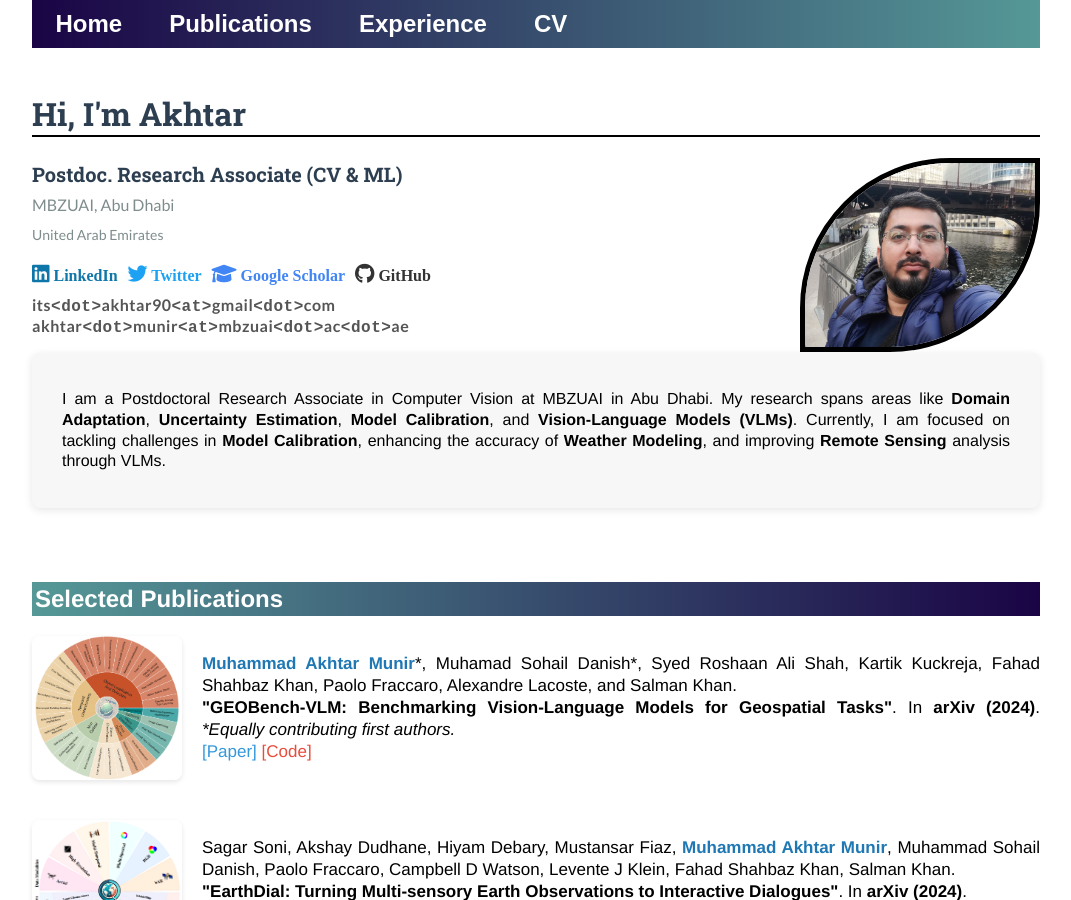
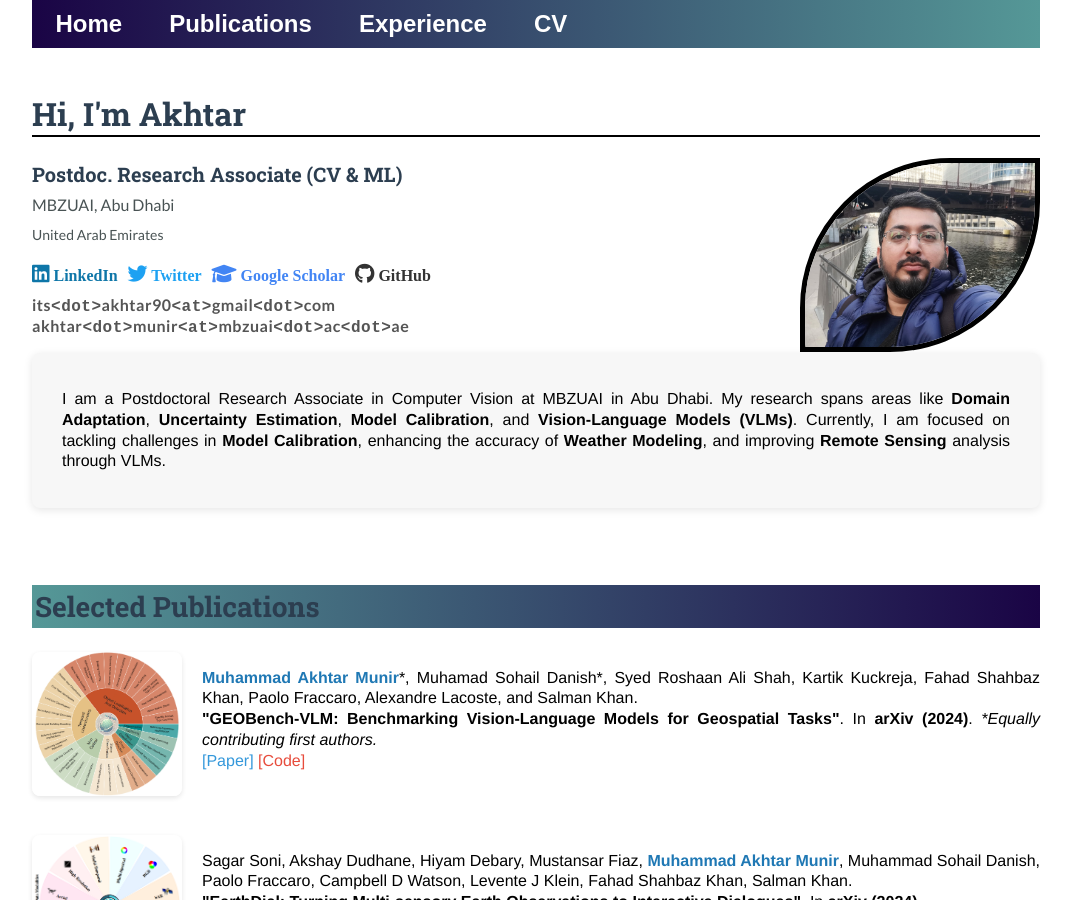
Before and after one commit to akhtarvision/akhtarvision.github.io, a Jekyll site: the page built from index.html, in a window 1280 px wide and 900 px high. Shown: the whole window, without its empty margins (104-1175 px from the left). Built offline with Jekyll 4.4.1, drawn with Linux system fonts in a browser that asks for light colours.

Commit message:
Update index.html

```diff
--- a/index.html
+++ b/index.html
@@ -15,8 +15,8 @@ title: Akhtar, CV & ML
         <div>
             <p style="font-family: 'Lato', sans-serif; font-size: 18px; color: #333; line-height: 1.6; margin: 0;">
                 <strong style="font-family: 'Roboto Slab', serif; font-size: 20px; color: #2c3e50;">Postdoc. Research Associate (CV & ML)</strong><br>
-                <span style="font-size: 16px; color: #7f8c8d;">MBZUAI, Abu Dhabi</span><br>
-                <span style="font-size: 14px; color: #7f8c8d;">United Arab Emirates</span><br>
+                <span style="font-size: 16px; color: #495354;">MBZUAI, Abu Dhabi</span><br>
+                <span style="font-size: 14px; color: #495354;">United Arab Emirates</span><br>
 
                 <!-- Social Media Links with Icons -->
                 <ul class="social" style="list-style-type: none; padding-left: 0; display: flex; gap: 10px; margin-bottom: 10px;">
@@ -49,15 +49,13 @@ title: Akhtar, CV & ML
 
     <!-- Publications Section -->
     <a id="publications" class="anchor"></a>
-    <h2>Selected Publications</h2>
-    <ul style="font-family: 'Georgia', serif; font-size: 17px; line-height: 1.8; color: #2c3e50; padding-left: 0; list-style-type: none;">
+    <h2 style="font-family: 'Roboto Slab', serif; font-size: 28px; color: #2c3e50;">Selected Publications</h2>
+    <ul style="font-family: 'Lato', sans-serif; font-size: 16px; line-height: 1.8; color: #2c3e50; padding-left: 0; list-style-type: none;">
+        <!-- Publication Item 1 -->
         <li style="display: flex; align-items: flex-start; margin-bottom: 30px;">
-        <!-- Thumbnail -->
             <div style="flex: 0 0 150px; margin-right: 20px;">
                 <img src="thumb_geo.png" alt="GEOBench-VLM Thumbnail" style="width: 100%; height: auto; border-radius: 8px; box-shadow: 0 2px 5px rgba(0, 0, 0, 0.1);">
             </div>
-
-        <!-- Publication Details -->
             <div style="flex: 1;">
                 <p><b style="color: #1f78b4;">Muhammad Akhtar Munir</b>*, Muhamad Sohail Danish*, Syed Roshaan Ali Shah, Kartik Kuckreja, Fahad Shahbaz Khan, Paolo Fraccaro, Alexandre Lacoste, and Salman Khan.<br>
                    <strong>"GEOBench-VLM: Benchmarking Vision-Language Models for Geospatial Tasks"</strong>.
```
Lines whose indentation alone changed are shown as unchanged.
